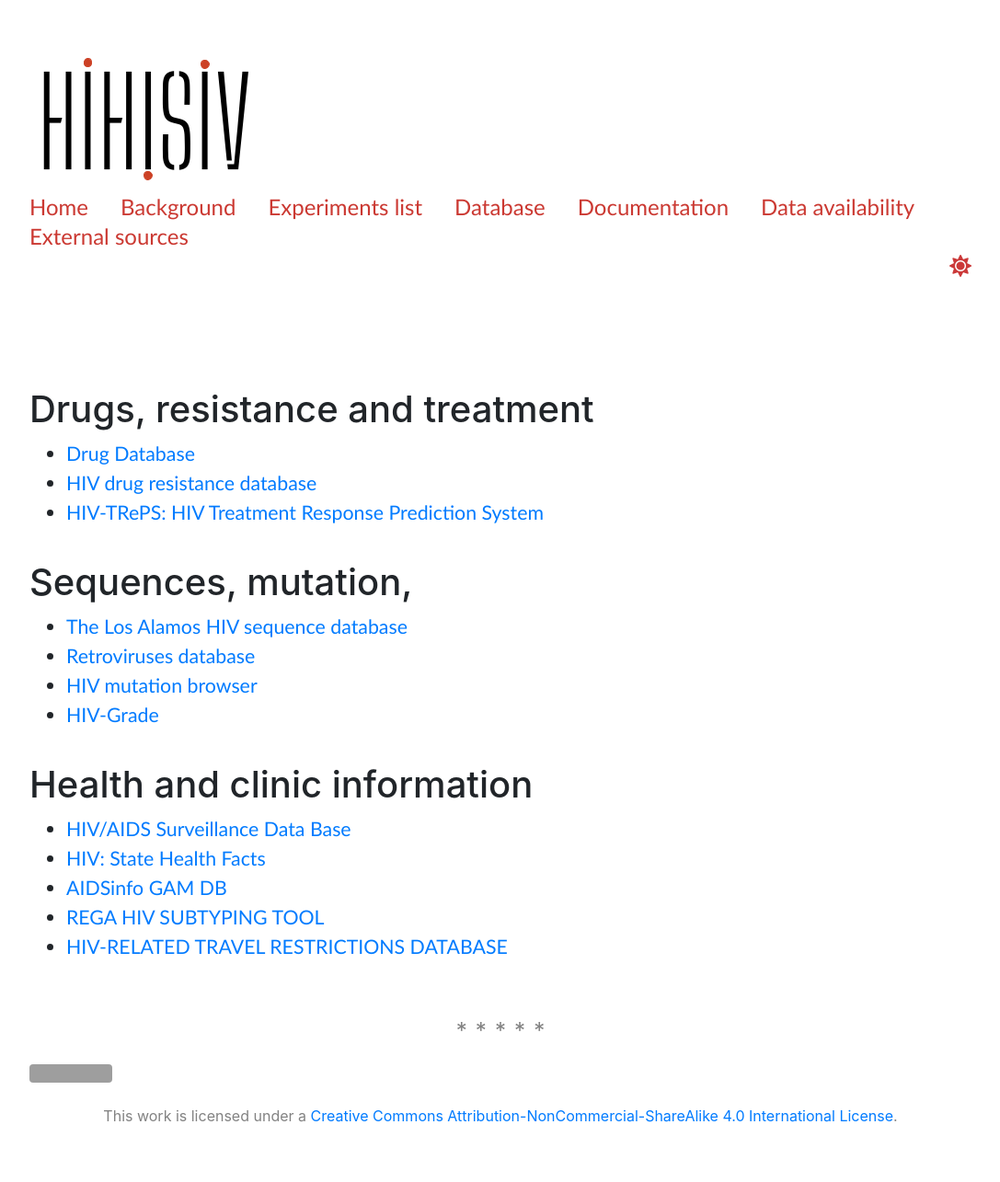
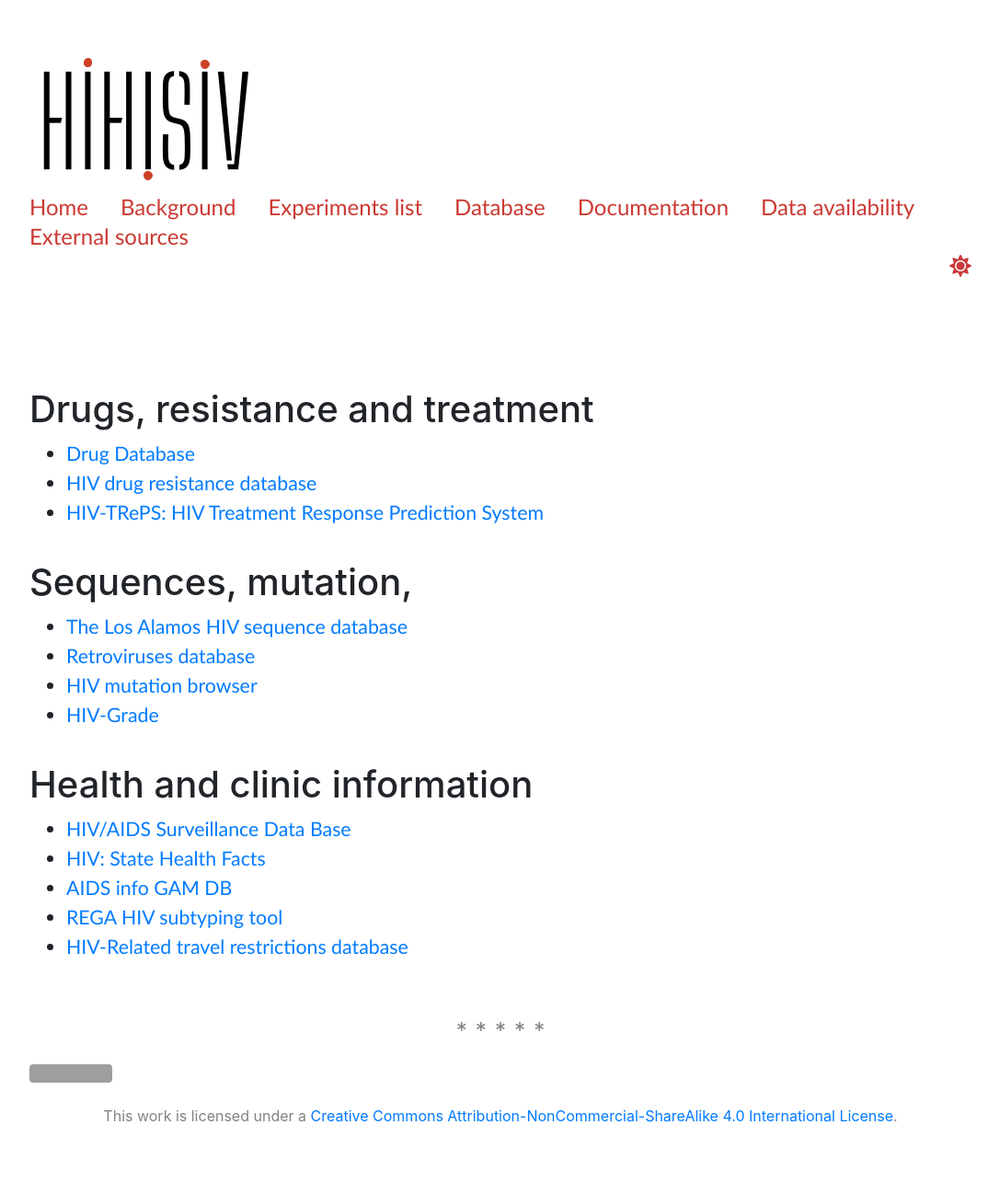
Before and after one commit to hihisiv/hihisiv.github.io, a Jekyll site: the page built from externalSources.md, in a window 1280 px wide. Shown: the whole page at 92% size, without its empty margins (96-1183 px from the left). Built offline with Jekyll 4.4.1, drawn with Linux system fonts in a browser that asks for light colours; nearby versions of some CDN libraries; a style sheet for code colours, icons or effects is not loaded; grey boxes are pictures that could not be loaded.

```diff
--- a/externalSources.md
+++ b/externalSources.md
@@ -18,6 +18,6 @@ full_logo: true
 # Health and clinic information
 * [HIV/AIDS Surveillance Data Base](https://www.census.gov/data-tools/demo/hiv/#/map){:target="_blank"}
 * [HIV: State Health Facts](https://www.kff.org/state-category/hivaids/){:target="_blank"}
-* [AIDSinfo GAM DB](https://onlinedb.unaids.org/gam/libraries/aspx/home.aspx){:target="_blank"}
-* [REGA HIV SUBTYPING TOOL](https://www.genomedetective.com/app/typingtool/hiv){:target="_blank"}
-* [HIV-RELATED TRAVEL RESTRICTIONS DATABASE](https://www.hivtravel.org/){:target="_blank"}
+* [AIDS info GAM DB](https://onlinedb.unaids.org/gam/libraries/aspx/home.aspx){:target="_blank"}
+* [REGA HIV subtyping tool](https://www.genomedetective.com/app/typingtool/hiv){:target="_blank"}
+* [HIV-Related travel restrictions database](https://www.hivtravel.org/){:target="_blank"}
```
Also changed, not shown: database.md (+1 -1 lines), index.md (+8 -2 lines).
